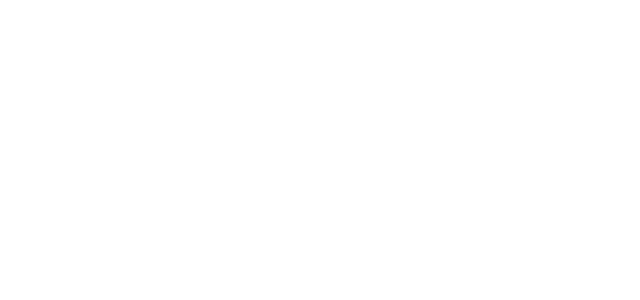
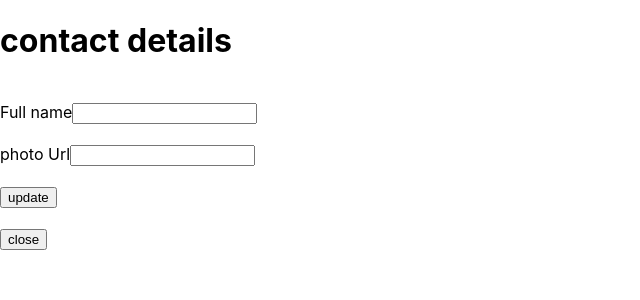
Before and after one commit to Ravi-Gosai/mail.box, a React (Create React App) app: page /update in a window 1280 px wide. Before the commit this address had no page. Shown: the top 300 px of the page, without its empty margins (0-640 px from the left). Built offline with nearby package versions, Linux system fonts and the light colour scheme.

Commit message:
update photo and name

```diff
--- a/src/App.js
+++ b/src/App.js
@@ -6,6 +6,7 @@ import AuthForm from './Component/AuthForm';
 
 import Layout from './Component/Layout';
 import WelComePage from './Component/WelComePage';
+import UpdateProfile from './Component/UpdateProfile';
 
 
 function App() {
@@ -17,6 +18,7 @@ function App() {
 <Routes>
     <Route path='/' element={<AuthForm/>}></Route>
   <Route path='/welcome' element={<WelComePage/>}></Route>
+  <Route path='/update' element={<UpdateProfile/>}></Route>
 </Routes>
     {/* <div className="App">
     <AuthForm></AuthForm>
--- /dev/null
+++ b/src/Component/UpdateProfile.js
@@ -0,0 +1,53 @@
+import React, { useContext, useState } from 'react'
+import AuthContext from '../auth-context'
+import { useNavigate } from 'react-router'
+
+const UpdateProfile = () => {
+const [username , setUserame] = useState('')
+const [photoUrl, setPhotoUrl] = useState('')
+
+const authCtx = useContext(AuthContext)
+
+const navigate = useNavigate()
+const submitHandler = (e)=>{
+    e.preventDefault()
+    // console.log(username,photoUrl)
+
+    fetch('https://identitytoolkit.googleapis.com/v1/accounts:update?key=AIzaSyCur9xCsh35ycJRAqP2U3DynKEpK8MDbj8',{
+        method :'POST',
+        body : JSON.stringify({
+            idToken : authCtx.token,
+            displayName : username,
+            photoUrl : photoUrl,
+            returnSecureToken : true
+        }),
+        headers : {
+            'Content-Type' : 'applicaton/json'
+        }
+    }).then((res)=>{
+        console.log(res)
+    })
+}
+  return (
+    <div>
+      <form onSubmit={submitHandler}>
+        <h1>contact details</h1>
+        <br></br>
+        <label htmlFor='username'>Full name</label>
+        <input id='username' type="text" onChange={(e)=>setUserame(e.target.value)} />
+        <br></br>
+        <br></br>
+        <label htmlFor='photourl'> photo Url</label>
+        <input id='photourl' type="text" onChange={(e)=>setPhotoUrl(e.target.value)} />
+        <br></br>
+        <br></br>
+        <button type='submit'> update</button>
+        <br></br>
+        <br></br>
+        <button type='button' onClick={()=> navigate('/welcome')}> close</button>
+      </form>
+    </div>
+  )
+}
+
+export default UpdateProfile
--- a/src/Component/WelComePage.js
+++ b/src/Component/WelComePage.js
@@ -1,10 +1,12 @@
 import React from 'react'
+import { NavLink } from 'react-router-dom'
 
 const WelComePage = () => {
   return (
     <>
-      <header>
+      <header className='header'>
         <h1>welcome to expense treacker</h1>
+        <div><p> your profile is incomplate <NavLink to='/update'> complate now</NavLink></p> </div>
       </header>
     </>
   )
```
